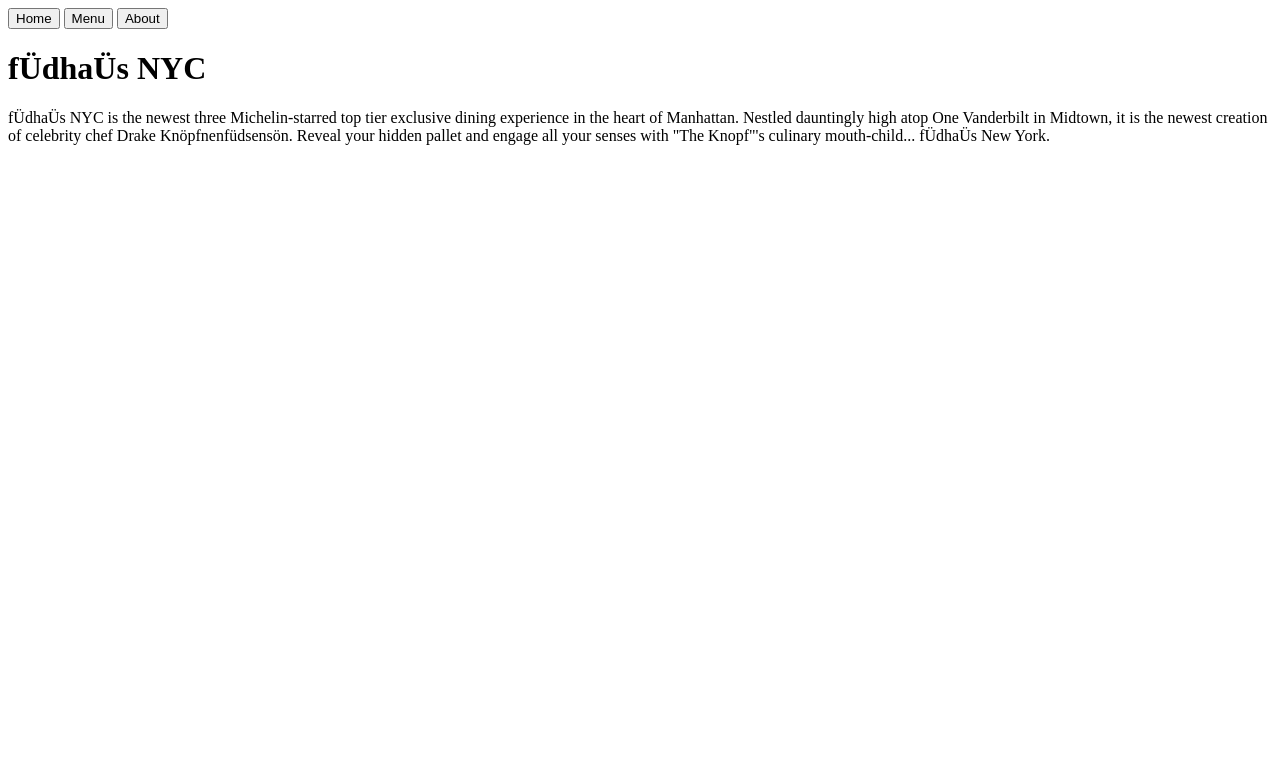
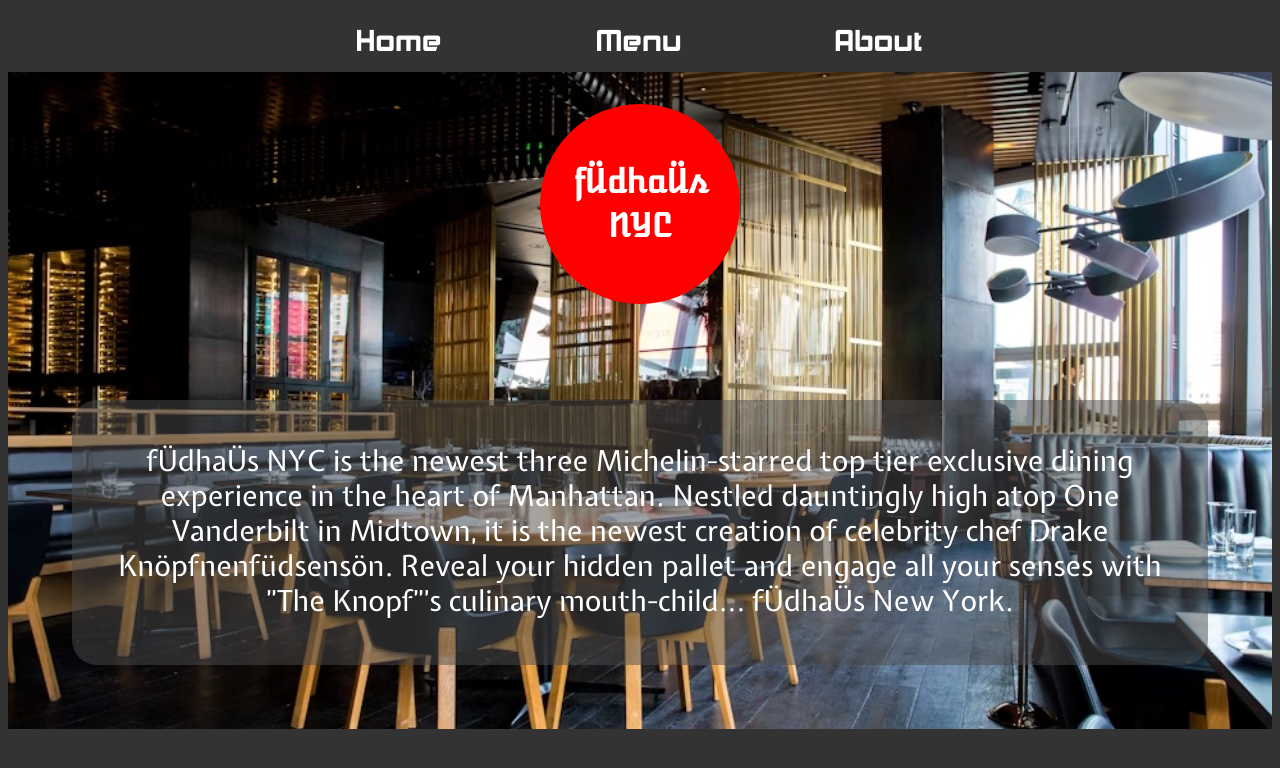
Before and after one commit to MattGitHub01/restaurant-page, a website built with webpack: page src/index.html in a window 1280 px wide. Built offline with nearby package versions, Linux system fonts and the light colour scheme.

Commit message:
Create homepage layout and styling, images, buttons

```diff
--- a/src/index.html
+++ b/src/index.html
@@ -13,6 +13,6 @@
             <button>About</button>
         </nav>
     </header>
-    <div id="content"></div>
+    <div class="content"></div>
   </body>
 </html>
--- a/src/index.js
+++ b/src/index.js
@@ -1,17 +1,29 @@
 import './style.css';
 
 function component() {
-    const content = document.getElementById('content');
+    const content = document.querySelector('.content');
+
+    const contentImg = document.createElement('div');
+    contentImg.classList.add('content-background');
+    content.appendChild(contentImg);
+
+    const h1Wrapper = document.createElement('div');
+    h1Wrapper.classList.add('h1-wrapper');
+    contentImg.appendChild(h1Wrapper);
 
     const nameTitle = document.createElement('h1');
-    nameTitle.classList.add('name-title');
+    nameTitle.classList.add('title');
     nameTitle.textContent = `fÜdhaÜs NYC`;
-    content.appendChild(nameTitle);
+    h1Wrapper.appendChild(nameTitle);
+
+    const introTxtBackground = document.createElement('div');
+    introTxtBackground.classList.add('intro-text-background');
+    contentImg.appendChild(introTxtBackground)
 
     const introTxt = document.createElement('p');
     introTxt.classList.add('intro-txt');
     introTxt.textContent = `fÜdhaÜs NYC is the newest three Michelin-starred top tier exclusive dining experience in the heart of Manhattan. Nestled dauntingly high atop One Vanderbilt in Midtown, it is the newest creation of celebrity chef Drake Knöpfnenfüdsensön. Reveal your hidden pallet and engage all your senses with "The Knopf"'s culinary mouth-child... fÜdhaÜs New York.`;
-    content.appendChild(introTxt);
+    introTxtBackground.appendChild(introTxt);
 }
 
 document.body.appendChild(component());
--- a/src/style.css
+++ b/src/style.css
@@ -0,0 +1,117 @@
+@font-face {
+    font-family: 'atomic-font';
+    src:
+        url('./atomic-font.woff2') format('woff2'),
+        url('./atomic-font.woff') format('woff');
+    font-weight: normal;
+    font-style: normal;
+}
+
+@font-face {
+    font-family: 'akashi-font';
+    src: url('./akashi-font.woff2') format('woff2'),
+         url('./akashi-font.woff') format('woff');
+    font-weight: normal;
+    font-style: normal;
+}
+
+@font-face {
+    font-family: 'main-font';
+    src: url('./main-font.woff2') format('woff2'),
+         url('./main-font.woff') format('woff');
+    font-weight: normal;
+    font-style: normal;
+}
+
+body {
+    background-color: rgb(51, 51, 51);
+}
+
+header {
+    display: flex;
+    justify-content: center;
+    align-items: center;
+}
+
+nav {
+    display: flex;
+    justify-content: center;
+    align-items: space-between;
+    margin-top: 1rem;
+    margin-bottom: 1rem;
+    gap: 5rem;
+}
+
+nav button {
+    width: 10rem;
+    height: 2rem;
+    font-size: 1.8rem;
+    font-family: 'akashi-font';
+    background-color: rgb(51, 51, 51);
+    color: white;
+    border-radius: 25px;
+    border: none;
+}
+
+nav button:hover {
+    background-color: white;
+    color: rgb(51, 51, 51);
+    border: none;
+}
+
+.wrapper {
+    display: flex;
+    flex-direction: column;
+    width: 100%;
+    height: 100%;
+    align-items: center;
+    justify-content: center;
+}
+
+.content-background {
+    display: flex;
+    width: 100%;
+    flex-direction: column;
+    align-items: center;
+    background-image: url('./restaurant-background.jpg');
+    background-repeat: no-repeat;
+    background-attachment: fixed;
+    background-position: center;
+    background-size: cover;
+    height: 100%;
+}
+
+.h1-wrapper {
+    display: flex;
+    justify-content: center;
+    align-items: center;
+    background-color: red;
+    border-radius: 50%;
+    text-align: center;
+    margin: 2rem;
+    width: 12.5rem;
+    height: 12.5rem;
+}
+
+.title {
+    font-size: 2rem;
+    color: white;
+    font-family: 'atomic-font';
+}
+
+.intro-text-background {
+    display: flex;
+    justify-content: space-around;
+    border-radius: 25px;
+    background-color: hsla(0, 0%, 30%, 0.5);
+    margin: 4rem;
+}
+
+.intro-txt {
+    padding: 1rem 1rem 1rem 1rem;
+    color: white;
+
+    font-family: 'main-font';
+    font-size: 1.8rem;
+    text-align: center;
+}
```
Also changed, not shown: src/akashi-font.woff (added), src/akashi-font.woff2 (added), src/atomic-font.woff (added), src/atomic-font.woff2 (added), src/main-font.woff (added), src/main-font.woff2 (added).
